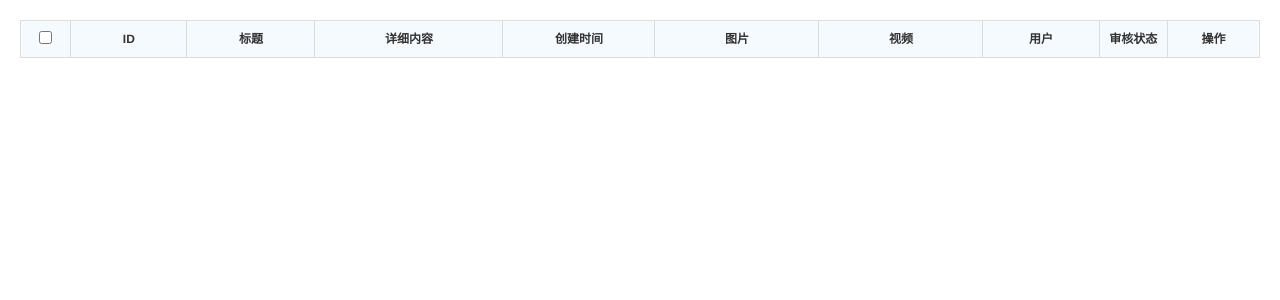
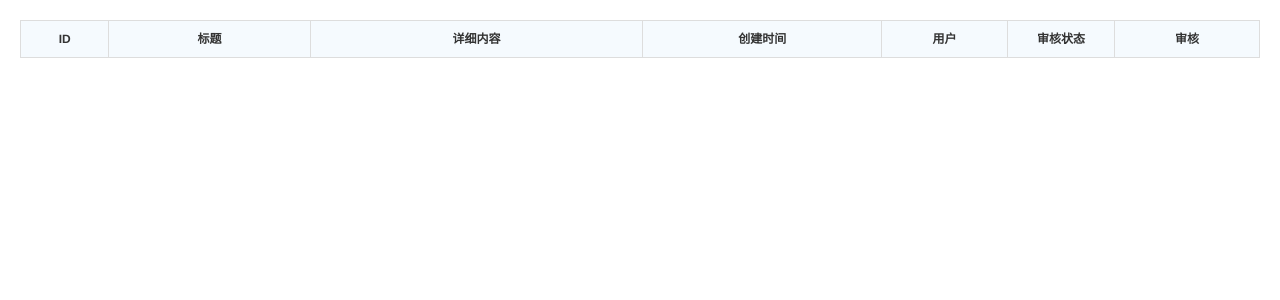
Before and after one commit to littletry/ShareZone, a web app: page /web/list_content.html in a window 1280 px wide. Shown: the part 40-340 px from the top of the page. Run offline with its HTML, style and script files only (its server is not run), Linux system fonts and the light colour scheme; data that the repository does not hold is empty.

Commit message:
用户分享内容，管理员审核实现

```diff
--- a/src/main/webapp/web/list_content.html
+++ b/src/main/webapp/web/list_content.html
@@ -27,35 +27,21 @@
 		<table class="table table-border table-bordered table-bg table-hover table-sort table-responsive">
 			<thead>
 				<tr class="text-c">
-					<th width="25">
-						<input type="checkbox" name="" value="">
-					</th>
-					<th width="80">ID</th>
+					<th width="30">ID</th>
 					<th width="90">标题</th>
-					<th width="140">详细内容</th>
+					<th width="160">详细内容</th>
 					<th width="110">创建时间</th>
-					<th width="120">图片</th>
-					<th width="120">视频</th>
-					<th width="80">用户</th>
+					<th width="50">用户</th>
 					<th width="40">审核状态</th>
-					<th width="60">操作</th>
+					<th width="60">审核</th>
 				</tr>
 			</thead>
 			<tbody>
 				<tr class="text-c" ms-repeat="contentList">
-					<td>
-						<input type="checkbox" value="" name="">
-					</td>
 					<td>{{ $index+1 }}</td>
 					<td class="text-l">{{ el.title }}</td>
 					<td>{{ el.detail }}</td>
 					<td>{{ el.createTime }}</td>
-					<td>
-						<a>{{ el.imageUrl }}</a>
-					</td>
-					<td>
-						<a>{{ el.videoUrl }}</a>
-					</td>
 					<td>{{ el.userName }}</td>
 					<td class="td-status" >
 						<span class="label label-secondary radius" ms-if="el.checkPublish == '0'">待审核</span>
@@ -63,11 +49,8 @@
 						<span class="label label-danger radius" ms-if="el.checkPublish == '2'">审核不通过</span>
 					</td>
 					<td class="f-14 td-manage">
-						<a style="text-decoration:none" class="ml-5" href="javascript:;" title="编辑">
+						<a ms-click="changeContent(el.id)" style="text-decoration:none" class="ml-5" href="javascript:;" title="审核">
 							<i class="Hui-iconfont">&#xe6df;</i>
-						</a>
-						<a title="删除" href="javascript:;" class="ml-5" style="text-decoration:none">
-							<i class="Hui-iconfont">&#xe6e2;</i>
 						</a>
 					</td>
 				</tr>
```
Also changed, not shown: src/main/webapp/web/list_content.js (+37 -1 lines).
